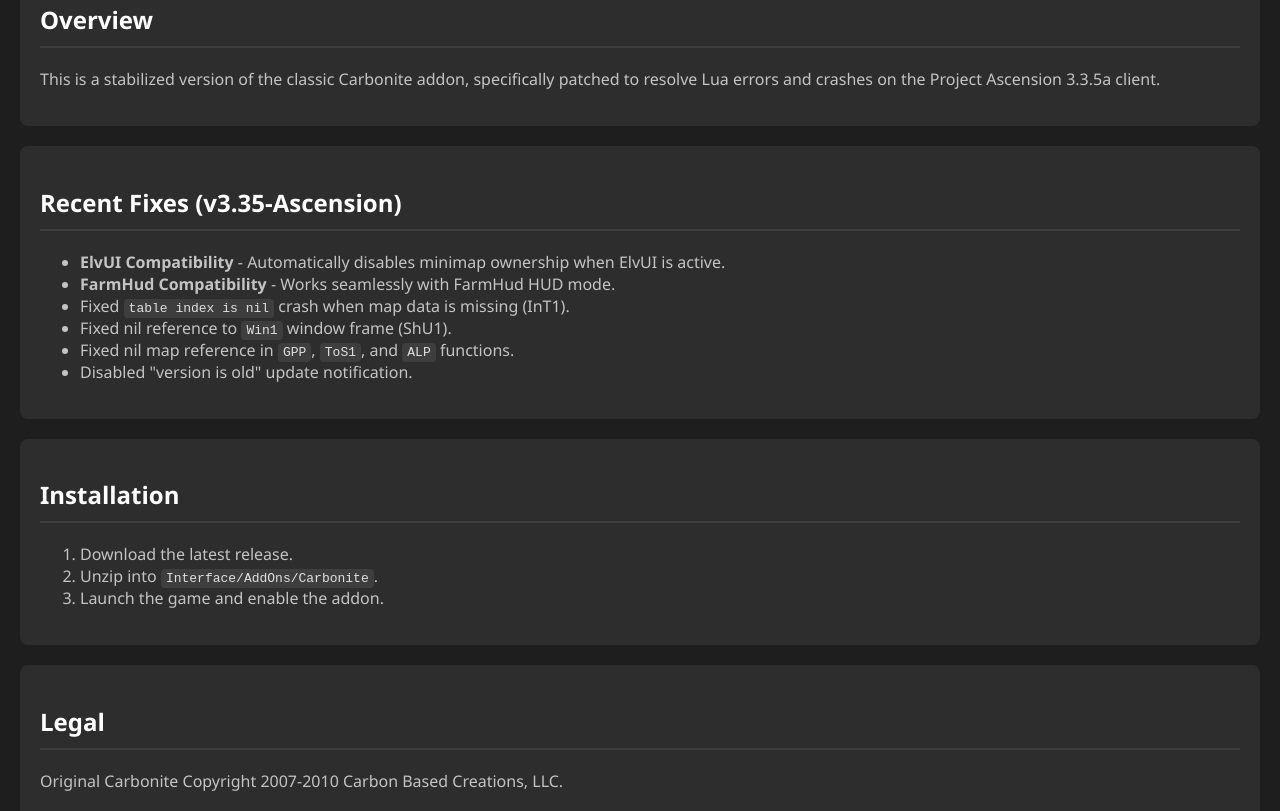
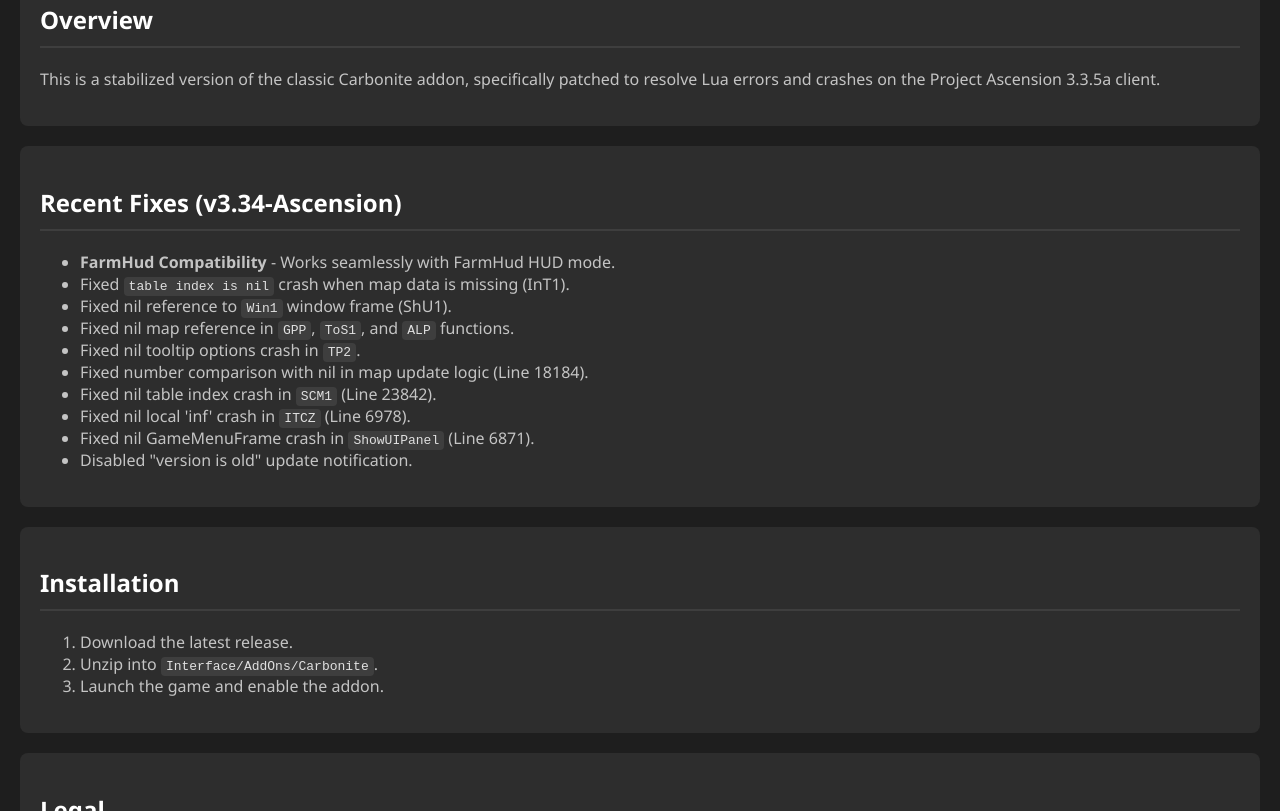
Before and after one commit to Xurkon/PA-Carbonite, a plain HTML site: page docs/index.html in a window 1280 px wide. Shown: the part 574-1385 px from the top of the page. Drawn offline with Linux system fonts and the light colour scheme.

Commit message:
Revert to v3.34: Remove ElvUI integration attempt

```diff
--- a/docs/index.html
+++ b/docs/index.html
@@ -57,7 +57,7 @@
     <div class="section">
         <h1>Carbonite (Project Ascension Edition)</h1>
         <p>
-            <img src="https://img.shields.io/badge/Version-3.35--Ascension-green?style=for-the-badge" class="badge">
+            <img src="https://img.shields.io/badge/Version-3.34--Ascension-green?style=for-the-badge" class="badge">
             <img src="https://img.shields.io/badge/Game-Project%20Ascension-blue?style=for-the-badge" class="badge">
         </p>
         <p>Maintained by <strong>Xurkon</strong>.</p>
@@ -70,14 +70,17 @@
     </div>
 
     <div class="section">
-        <h2>Recent Fixes (v3.35-Ascension)</h2>
+        <h2>Recent Fixes (v3.34-Ascension)</h2>
         <ul>
-            <li><strong>ElvUI Compatibility</strong> - Automatically disables minimap ownership when ElvUI is active.
-            </li>
             <li><strong>FarmHud Compatibility</strong> - Works seamlessly with FarmHud HUD mode.</li>
             <li>Fixed <code>table index is nil</code> crash when map data is missing (InT1).</li>
             <li>Fixed nil reference to <code>Win1</code> window frame (ShU1).</li>
             <li>Fixed nil map reference in <code>GPP</code>, <code>ToS1</code>, and <code>ALP</code> functions.</li>
+            <li>Fixed nil tooltip options crash in <code>TP2</code>.</li>
+            <li>Fixed number comparison with nil in map update logic (Line 18184).</li>
+            <li>Fixed nil table index crash in <code>SCM1</code> (Line 23842).</li>
+            <li>Fixed nil local 'inf' crash in <code>ITCZ</code> (Line 6978).</li>
+            <li>Fixed nil GameMenuFrame crash in <code>ShowUIPanel</code> (Line 6871).</li>
             <li>Disabled "version is old" update notification.</li>
         </ul>
     </div>
```
Also changed, not shown: 4 other files.
